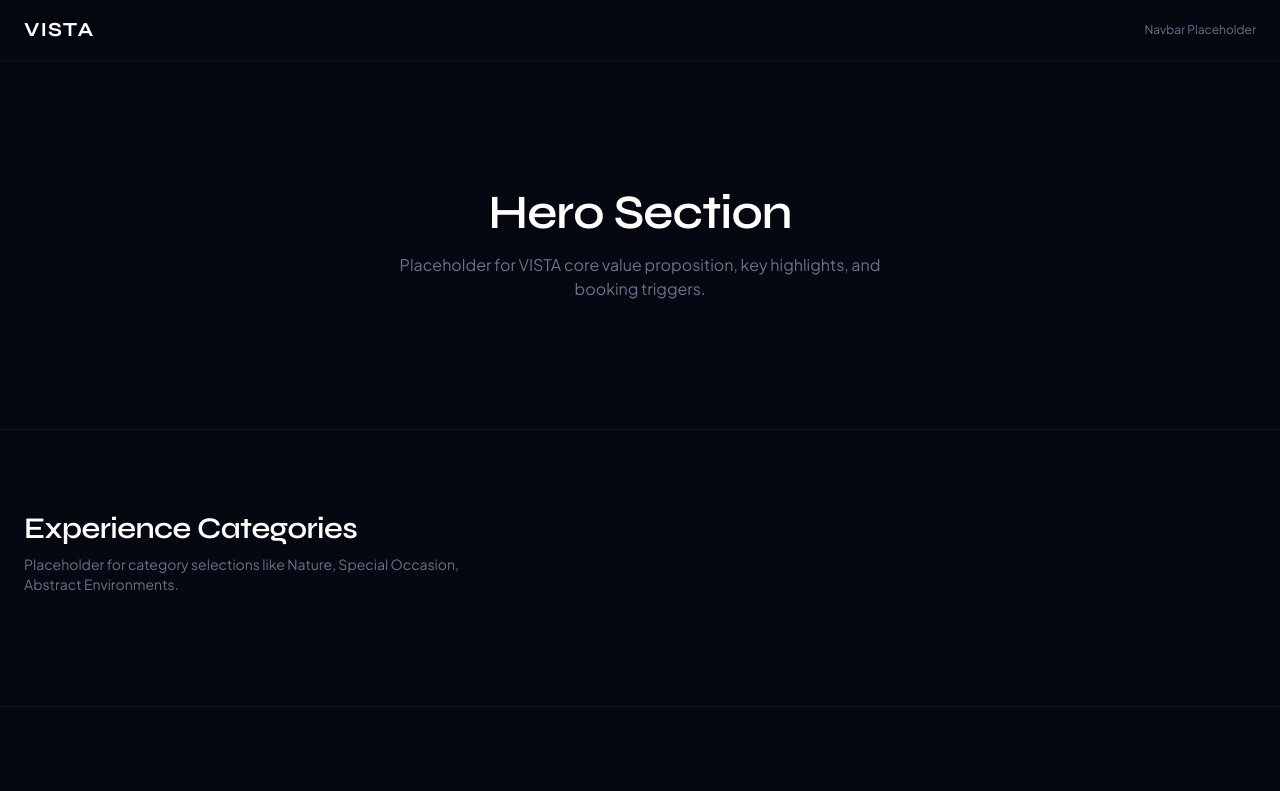
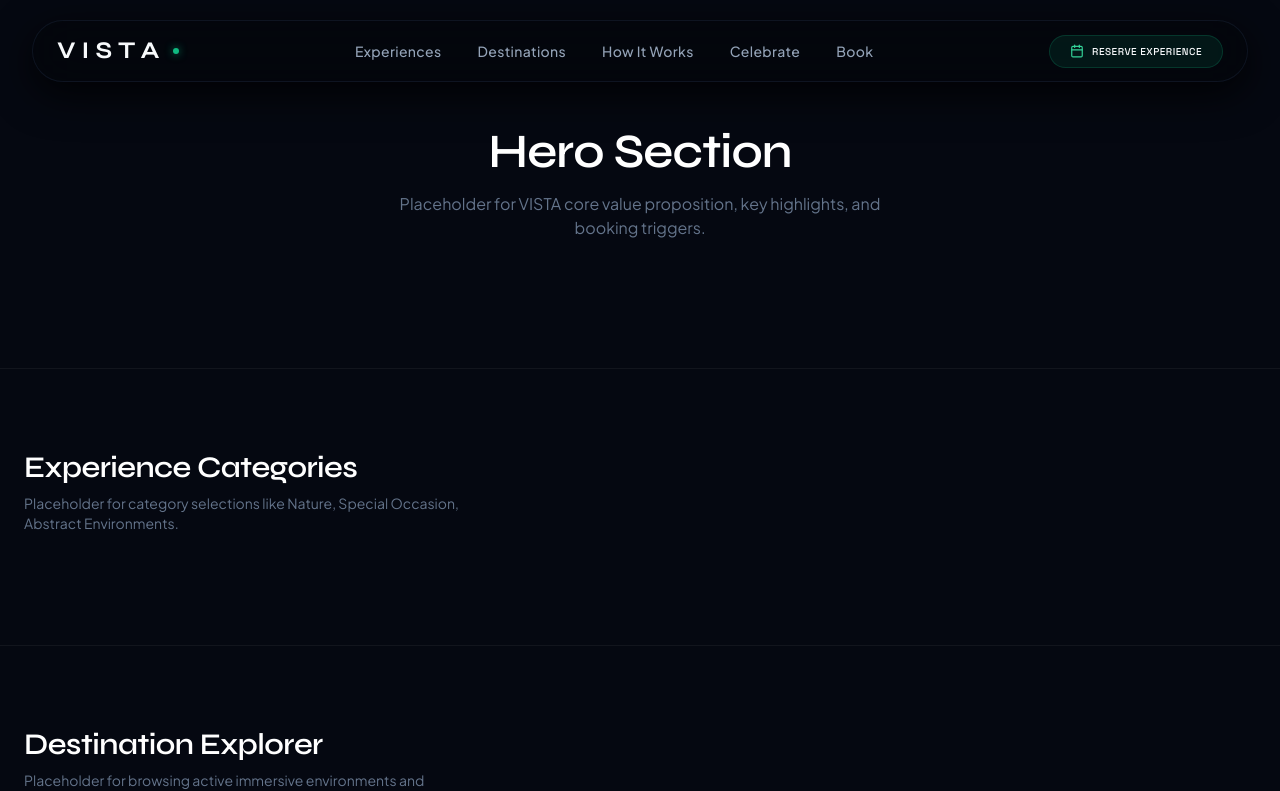
Before and after one commit to Mausam465/Acdyon_Technologies, a React (Vite) app: page / in a window 1280 px wide. Shown: the top 791 px of the page. Built offline with nearby package versions, Linux system fonts and the light colour scheme.

Commit message:
add VISTA navigation

```diff
--- a/src/sections/Navbar.jsx
+++ b/src/sections/Navbar.jsx
@@ -1,13 +1,75 @@
-import React from 'react'
+import React, { useState } from 'react'
+import { motion } from 'framer-motion'
+import { Calendar } from 'lucide-react'
+
+const navItems = [
+  { label: 'Experiences', href: '#categories' },
+  { label: 'Destinations', href: '#explorer' },
+  { label: 'How It Works', href: '#how-it-works' },
+  { label: 'Celebrate', href: '#celebrations' },
+  { label: 'Book', href: '#booking' }
+]
 
 function Navbar() {
+  const [hoveredIndex, setHoveredIndex] = useState(null)
+
   return (
-    <nav className="w-full py-4 px-6 border-b border-white/5 bg-vista-dark/80 backdrop-blur-md sticky top-0 z-50">
-      <div className="max-w-7xl mx-auto flex items-center justify-between">
-        <span className="font-display font-bold text-xl tracking-wider">VISTA</span>
-        <span className="text-xs text-vista-muted">Navbar Placeholder</span>
+    <header className="w-full fixed top-0 left-0 right-0 z-50 px-4 md:px-8 py-5 flex justify-center">
+      <div className="w-full max-w-7xl px-6 py-3 rounded-full border border-vista-border/60 bg-vista-black/50 backdrop-blur-xl flex items-center justify-between shadow-[0_12px_40px_rgba(0,0,0,0.8)]">
+
+        {/* Logo */}
+        <a href="#" className="flex items-center gap-2 group">
+          <span className="font-display font-bold text-xl md:text-2xl tracking-[0.25em] text-vista-primary transition-colors duration-300 group-hover:text-emerald-400">
+            VISTA
+          </span>
+          <span className="w-1.5 h-1.5 rounded-full bg-emerald-500 shadow-[0_0_8px_rgba(16,185,129,0.8)] group-hover:animate-ping"></span>
+        </a>
+
+        {/* Desktop Navigation Links */}
+        <nav className="hidden md:flex items-center gap-1">
+          {navItems.map((item, idx) => (
+            <a
+              key={item.label}
+              href={item.href}
+              className="relative px-4 py-2 text-xs md:text-sm text-vista-secondary font-sans font-medium tracking-wide transition-colors duration-300 hover:text-vista-primary"
+              onMouseEnter={() => setHoveredIndex(idx)}
+              onMouseLeave={() => setHoveredIndex(null)}
+            >
+              {hoveredIndex === idx && (
+                <motion.span
+                  layoutId="navHover"
+                  className="absolute inset-0 bg-white/5 rounded-full -z-10 border border-white/5"
+                  transition={{ type: 'spring', stiffness: 350, damping: 28 }}
+                />
+              )}
+              {item.label}
+            </a>
+          ))}
+        </nav>
+
+        {/* Action Button & Responsive Mobile Placeholder */}
+        <div className="flex items-center gap-3">
+          <a
+            href="#booking"
+            className="btn-premium hidden sm:inline-flex items-center gap-2 px-5 py-2 text-[10px] uppercase tracking-widest text-vista-primary border border-emerald-500/20 bg-emerald-500/10 rounded-full hover:bg-emerald-500/20 hover:border-emerald-500/50 hover:shadow-[0_0_25px_rgba(16,185,129,0.25)] transition-all duration-300"
+          >
+            <Calendar className="w-3.5 h-3.5 text-emerald-400" />
+            <span>Reserve Experience</span>
+          </a>
+
+          {/* Mobile Menu Icon (Placeholder - Not implemented yet) */}
+          <button
+            aria-label="Toggle navigation menu"
+            className="md:hidden p-2 text-vista-secondary hover:text-vista-primary transition-colors focus:outline-none"
+          >
+            <svg className="w-5 h-5" fill="none" viewBox="0 0 24 24" stroke="currentColor">
+              <path strokeLinecap="round" strokeLinejoin="round" strokeWidth={1.5} d="M4 6h16M4 12h16M4 18h16" />
+            </svg>
+          </button>
+        </div>
+
       </div>
-    </nav>
+    </header>
   )
 }
 
```
